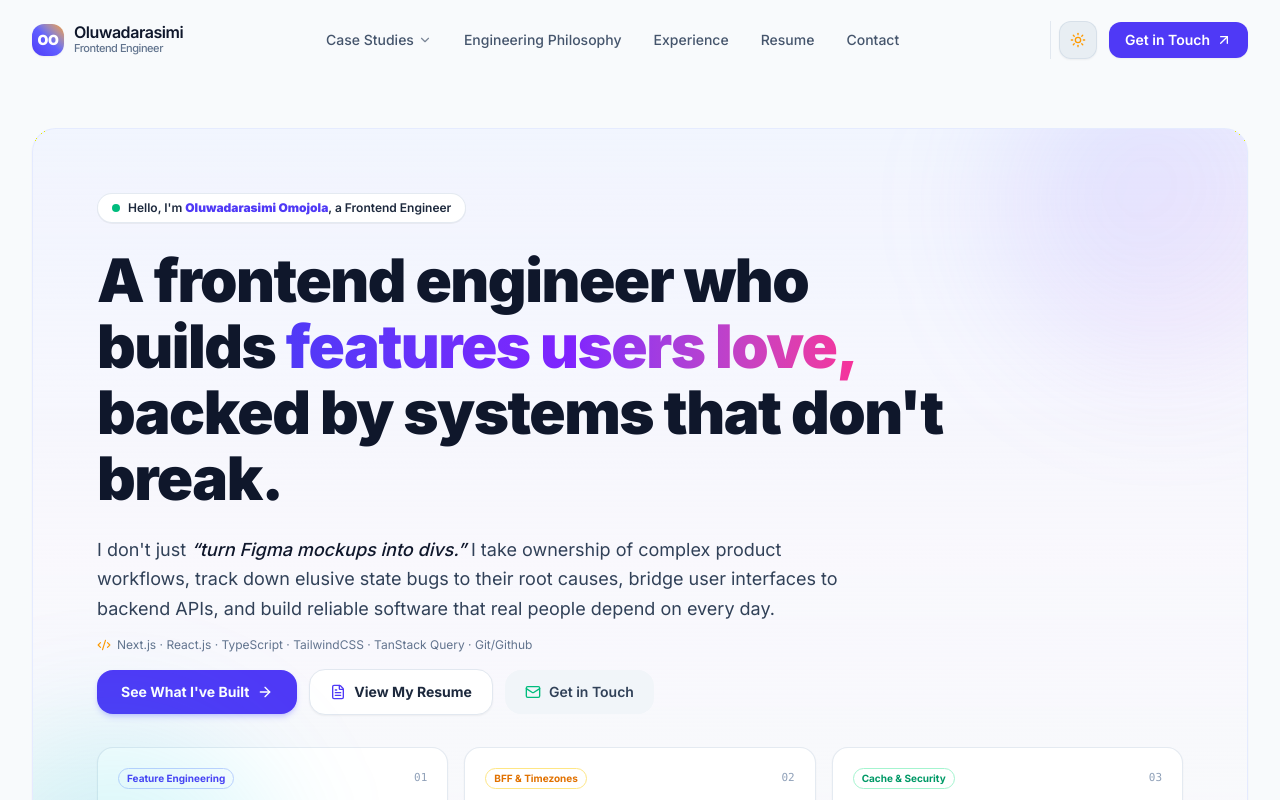
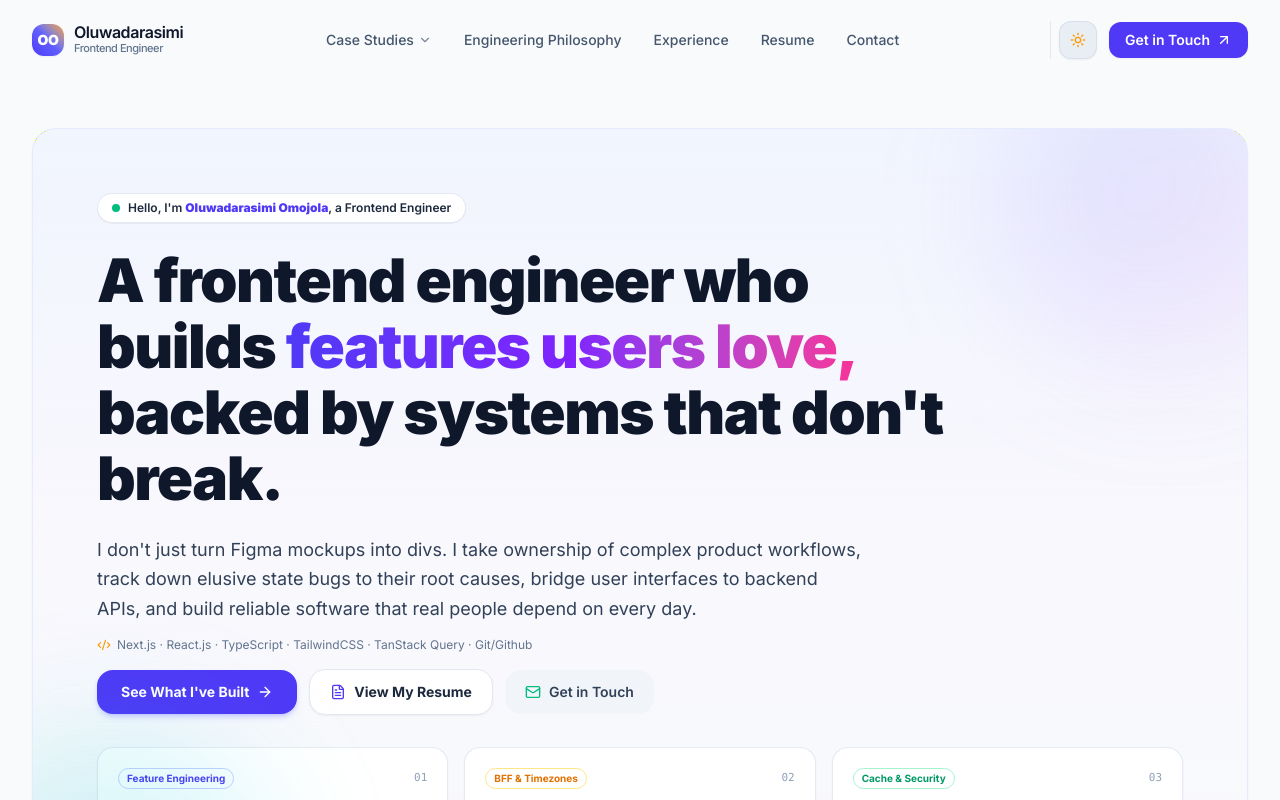
Before and after one commit to Darasimi010/portfolio, a Next.js app: page / in a window 1280 px wide. Shown: the top 800 px of the page. Built offline with nearby package versions, Linux system fonts and the light colour scheme.

Commit message:
Removed the span styling in the hero paragraph content.

```diff
--- a/components/sections/Hero.tsx
+++ b/components/sections/Hero.tsx
@@ -87,14 +87,10 @@ export default function Hero() {
               transition={{ duration: 0.5, delay: 0.2 }}
               className="text-base sm:text-lg text-slate-700 dark:text-slate-300 leading-relaxed font-normal max-w-3xl"
             >
-              I don't just{" "}
-              <span className="italic font-medium text-slate-900 dark:text-slate-100">
-                “turn Figma mockups into divs.”
-              </span>{" "}
-              I take ownership of complex product workflows, track down elusive
-              state bugs to their root causes, bridge user interfaces to backend
-              APIs, and build reliable software that real people depend on every
-              day.
+              I don't just turn Figma mockups into divs. I take ownership of
+              complex product workflows, track down elusive state bugs to their
+              root causes, bridge user interfaces to backend APIs, and build
+              reliable software that real people depend on every day.
             </motion.p>
           </div>
 
```
